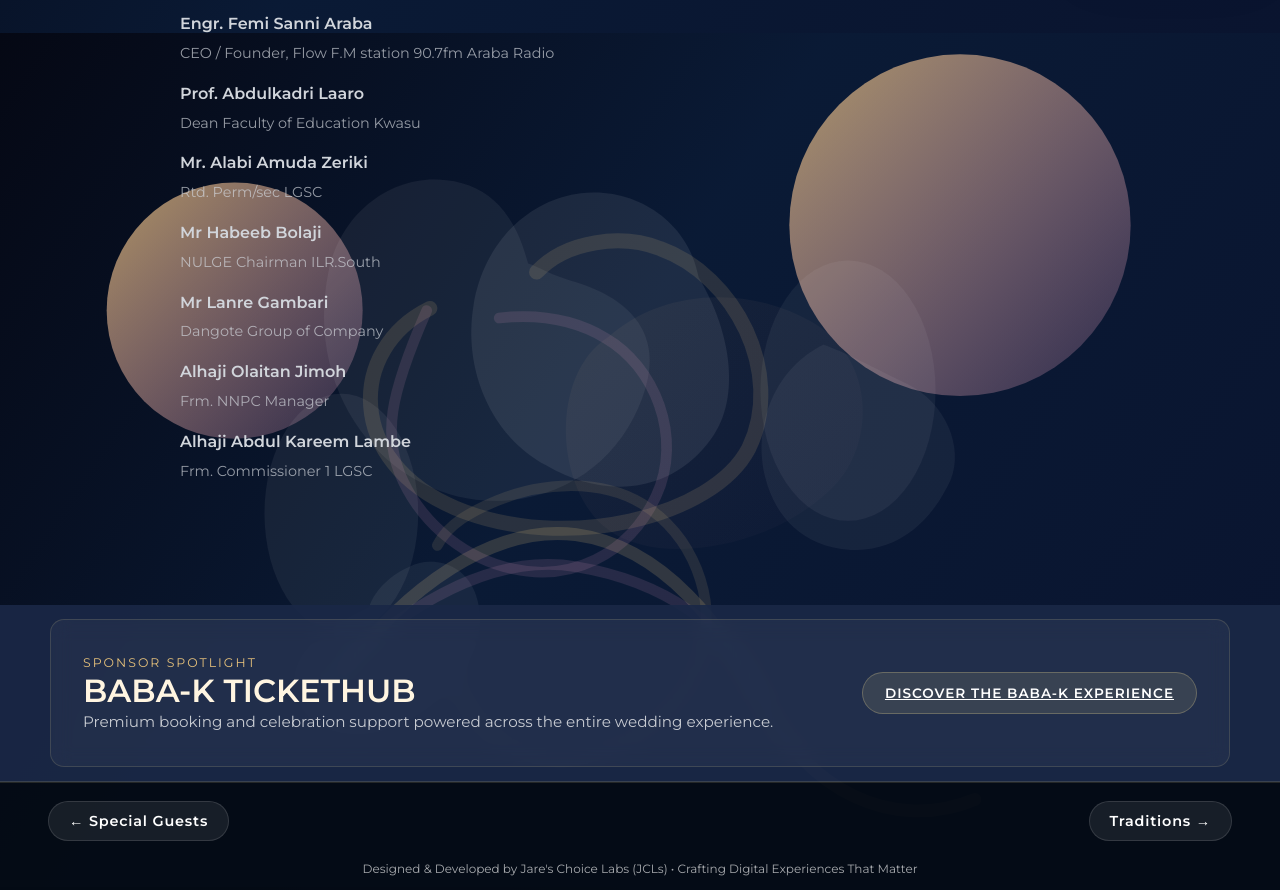
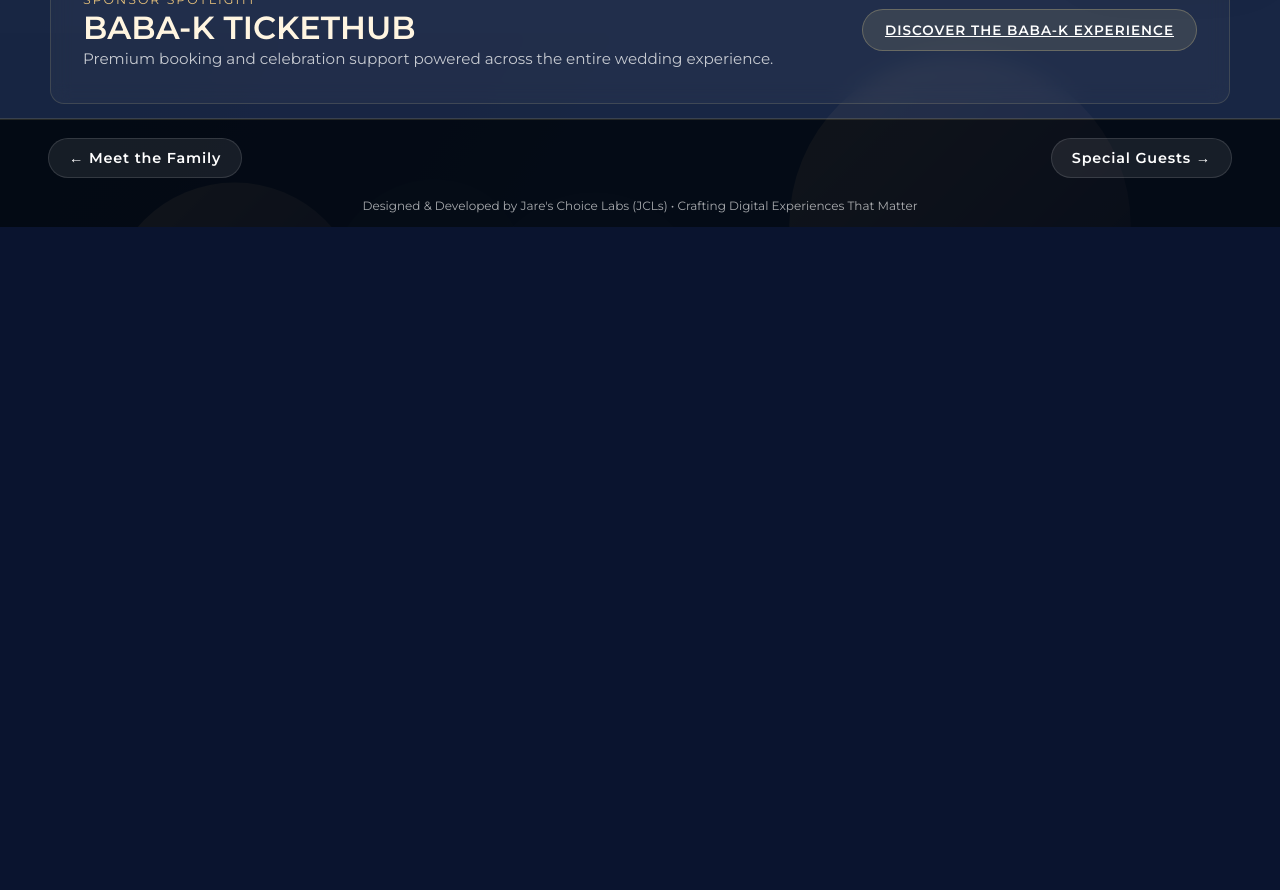
Before and after one commit to Jc-Ls/ok26-wedding-os, a Next.js app: page /honorees in a window 1280 px wide. Shown: the part 820-1710 px from the top of the page. After the commit the page ends 1047 px from the top, so only its background shows below. Built offline with nearby package versions, Linux system fonts and the light colour scheme.

Commit message:
registry fix

```diff
--- a/src/app/globals.css
+++ b/src/app/globals.css
@@ -34,6 +34,10 @@
   background: radial-gradient(circle at top left, rgba(229, 208, 143, 0.14), transparent 28%), radial-gradient(circle at bottom right, rgba(249, 168, 212, 0.08), transparent 20%);
   pointer-events: none;
   z-index: 0;
+}
+
+body.splash-active .page-footer {
+  display: none !important;
 }
 
 /* --- HOME PAGE STRUCTURE --- */
--- a/src/app/honorees/page.tsx
+++ b/src/app/honorees/page.tsx
@@ -57,7 +57,7 @@
             </TiltCard>
           ))}
         </div>
-
+{/*
         <div className="guest-list">
           <h3 style={{ marginBottom: '15px' }}>Special Invitees</h3>
           <ul style={{ listStyle: 'none', padding: 0, margin: 0, display: 'grid', gap: '12px' }}>
@@ -115,7 +115,7 @@
               <span style={{ fontSize: '0.9em', opacity: 0.7 }}>Frm. Commissioner 1 LGSC</span>
             </li>
           </ul>
-        </div>
+        </div> */}
       </section>
     </main>
   );
--- a/src/components/PageFooter.tsx
+++ b/src/components/PageFooter.tsx
@@ -13,14 +13,13 @@
 const pageSequence = [
   { href: '/', label: 'Home' },
   { href: '/meet-the-couple', label: 'Meet the Couple' },
-  { href: '/meet-the-olowojares', label: 'Meet the Olowojares' },
+  { href: '/meet-the-olowojares', label: 'Meet the Family' },
+  { href: '/honorees', label: 'Honorees' },
   { href: '/special-guests', label: 'Special Guests' },
-  { href: '/honorees', label: 'Honorees' },
   { href: '/traditions', label: 'Traditions' },
   { href: '/organisers', label: 'Organisers' },
   { href: '/itinerary', label: 'Itinerary' },
   { href: '/reservations', label: 'Reservations' },
-  //{ href: '/reserve', label: 'Reserve' },
   { href: '/menu', label: 'Menu' },
   { href: '/menu-gate', label: 'Menu Gate' },
   { href: '/livestream', label: 'Livestream' },
```
Also changed, not shown: src/app/page.tsx (+8 -0 lines).
